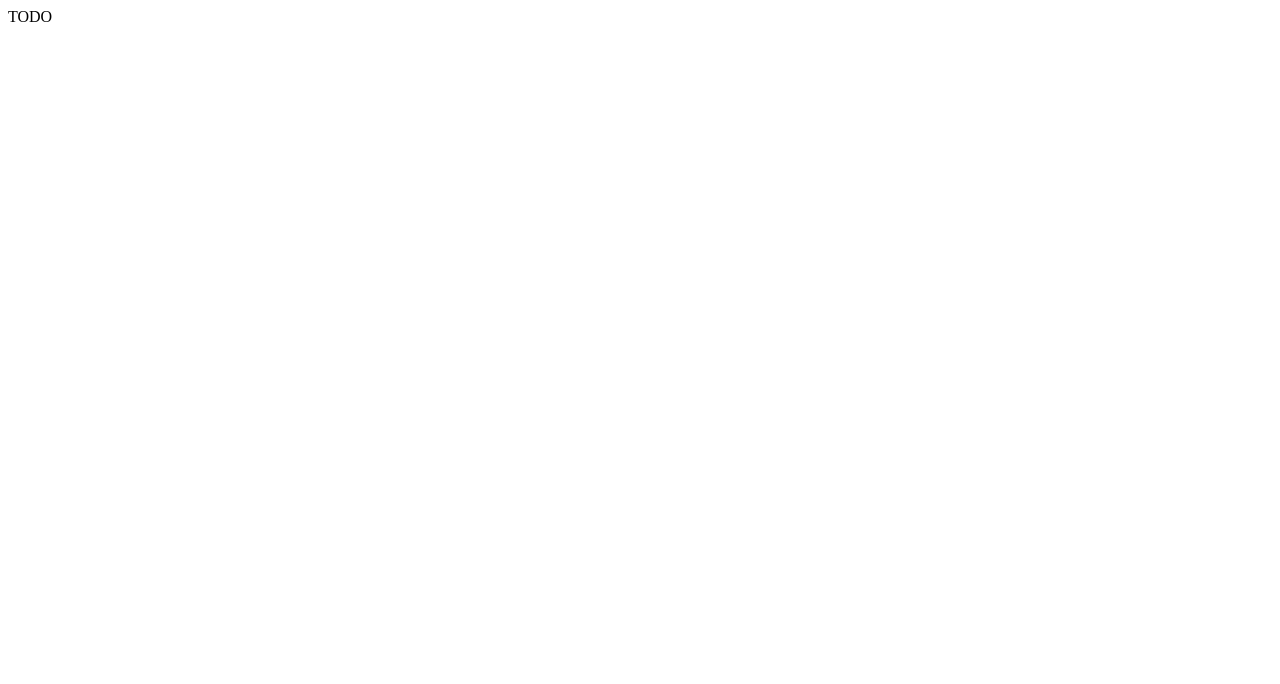
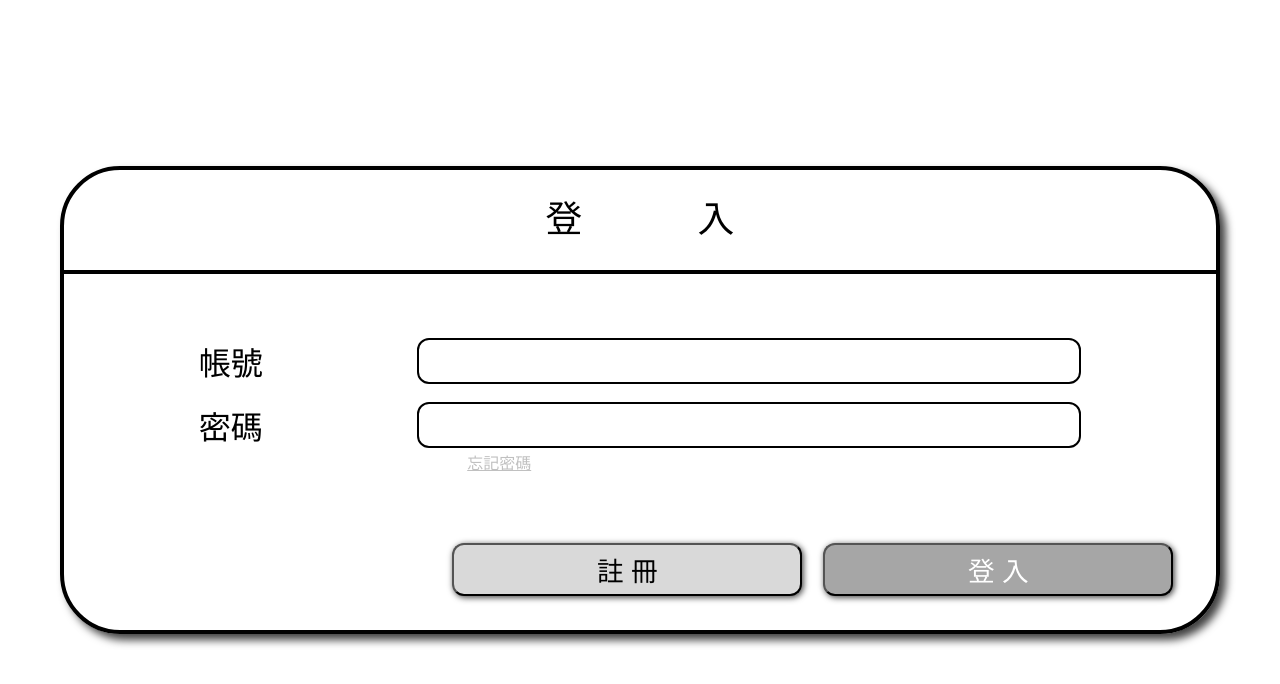
Before and after one commit to Uduru0522/Challange-APP, a plain HTML site: page pre/pug/login.pug in a window 1280 px wide. Drawn offline with nearby package versions, Linux system fonts and the light colour scheme; files that its build step writes are made by us from their sources.

Commit message:
Add login page frontend, server comms not implemented

```diff
--- a/pre/pug/login.pug
+++ b/pre/pug/login.pug
@@ -3,7 +3,25 @@ html(lang='en')
     head
         meta(charset='utf-8')
         meta(name="viewport" content="width=device-width, initial-scale=1.0, user-scalable=no")
+        link(rel="stylesheet", href="../css/login.css")
         title Login
     body
         // Link to index.html after successfully logging in
-        | TODO
+        .container
+            form#login
+                #title
+                    #title-text 登入
+                fieldset#username
+                    label(for="username") 帳號
+                    input(type="text", name="username")
+                fieldset#pwd
+                    label(for="pwd") 密碼
+                    input(type="password", name="pwd")
+                a(href="https://google.com.tw") 忘記密碼
+
+                button#sign-up
+                    div 註 冊
+                button#submit(type="submit")
+                    div 登 入
+
+        script(src="../js/login.js")
--- /dev/null
+++ b/pre/sass/login.sass
@@ -0,0 +1,103 @@
+%flex-centralize
+    display: flex
+    justify-content: center
+    align-items: center
+
+html, body
+    box-sizing: border-box
+
+html
+    background-color: black
+    height: 100%
+    width: 100%
+
+body
+    background-color: white
+    height: 100%
+    width: 100%
+    margin: 0 auto
+
+
+.container
+    @extend %flex-centralize
+    width: 100%
+    height: 100%
+
+    form
+        position: relative
+        display: block
+        width: 90vw
+        height: 57.5vh
+        border: black solid 4px
+        border-radius: 60px
+        box-shadow: 6px 6px 9px rgba(0, 0, 0, 0.75)
+
+        // *
+        //     border: solid 1px red
+
+        #title
+            @extend %flex-centralize
+            height: 21.7%
+            width: 100%
+            line-height: 100%
+            border-bottom: black solid 4px
+
+            #title-text
+                font-size: 2.3em
+                letter-spacing: 9vw
+                margin-right: -9vw
+
+        fieldset
+            all: initial
+            display: flex
+            justify-content: space-around
+            height: 2.5em
+
+            label
+                margin: auto -10% auto 0
+                display: inline-block
+                font-size: 2em
+
+            input
+                display: inline-block
+                border-radius: 12px
+                border: solid black 2px
+                height: 100%
+                width: 57%
+                font-size: 1.7em
+
+        fieldset#username
+            margin-top: 8vh
+
+        fieldset#pwd
+            margin-top: 3vh
+            margin-bottom: 1vh
+
+        a
+            margin-left: 35%
+            margin-bottom: 10%
+            color: #C0C0C0
+
+        button
+            @extend %flex-centralize
+            position: absolute
+            width: 30.4%
+            height: 11.6%
+            border-radius: 12px
+            box-shadow: 1.5px 1.5px 6px rgba(0, 0, 0, 0.75)
+            padding: 0
+
+            div
+                width: 100%
+                font-size: 2em
+
+        button#submit
+            background-color: #A6A6A6
+            color: white
+            right: 3.7%
+            bottom: 7.4%
+
+        button#sign-up
+            background-color: #D9D9D9
+            right: 35.9%
+            bottom: 7.4%
```
Also changed, not shown: css/login.css (added), html/index.html, html/login.html (added), js/login.js (added).
